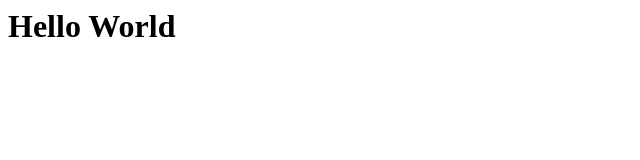
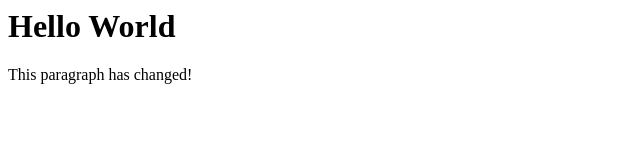
Before and after one commit to bernobic/hello-world, a plain HTML site: page index.html in a window 1280 px wide. Shown: the whole page, without its empty margins (0-640 px from the left). Drawn offline with Linux system fonts and the light colour scheme.

Commit message:
My second commit

```diff
--- a/index.html
+++ b/index.html
@@ -1 +1,4 @@
 <h1>Hello World</h1>
+<p>
+	This paragraph has changed!
+</p>
```
Also changed, not shown: new_file.txt (added).
